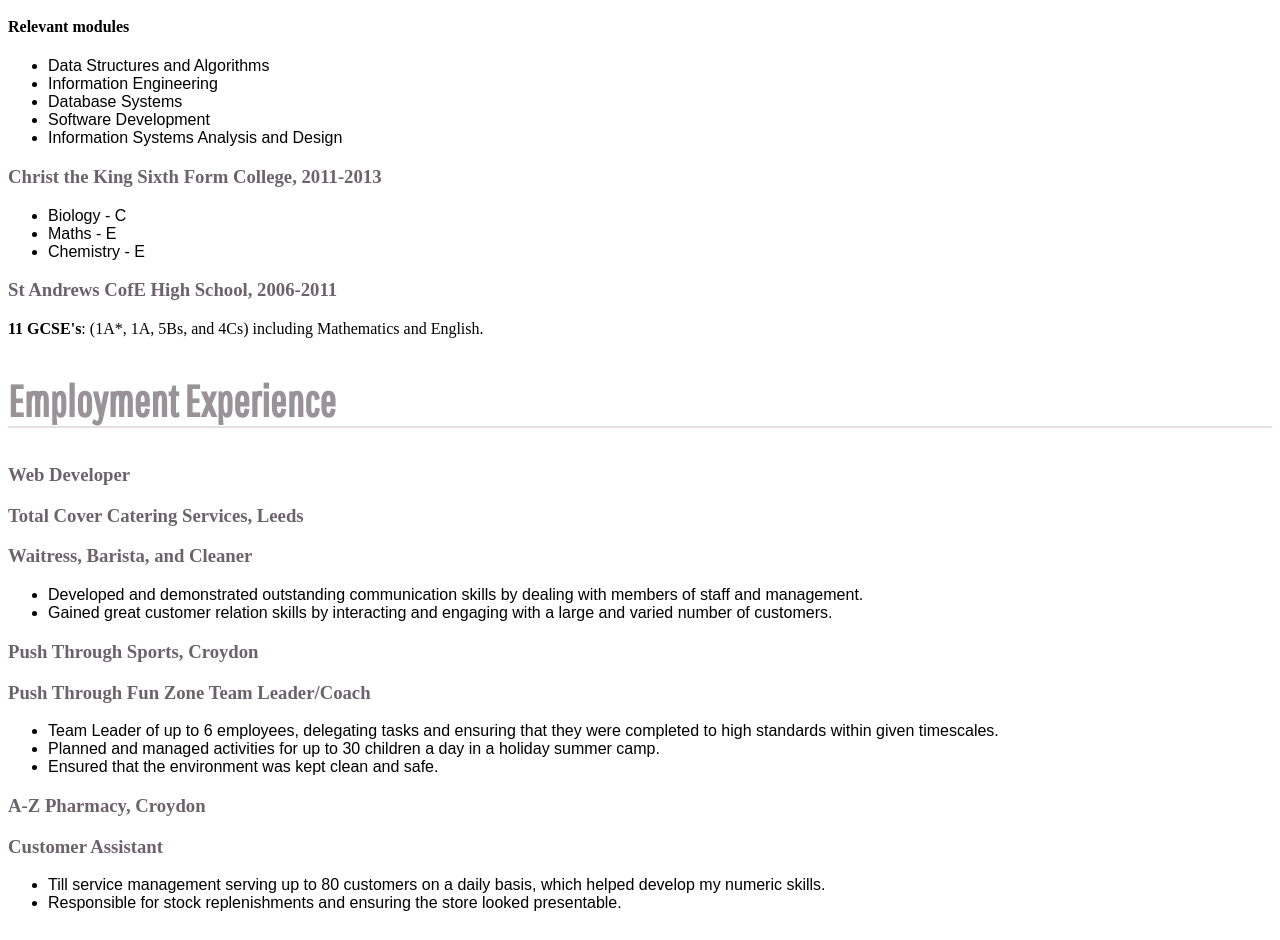
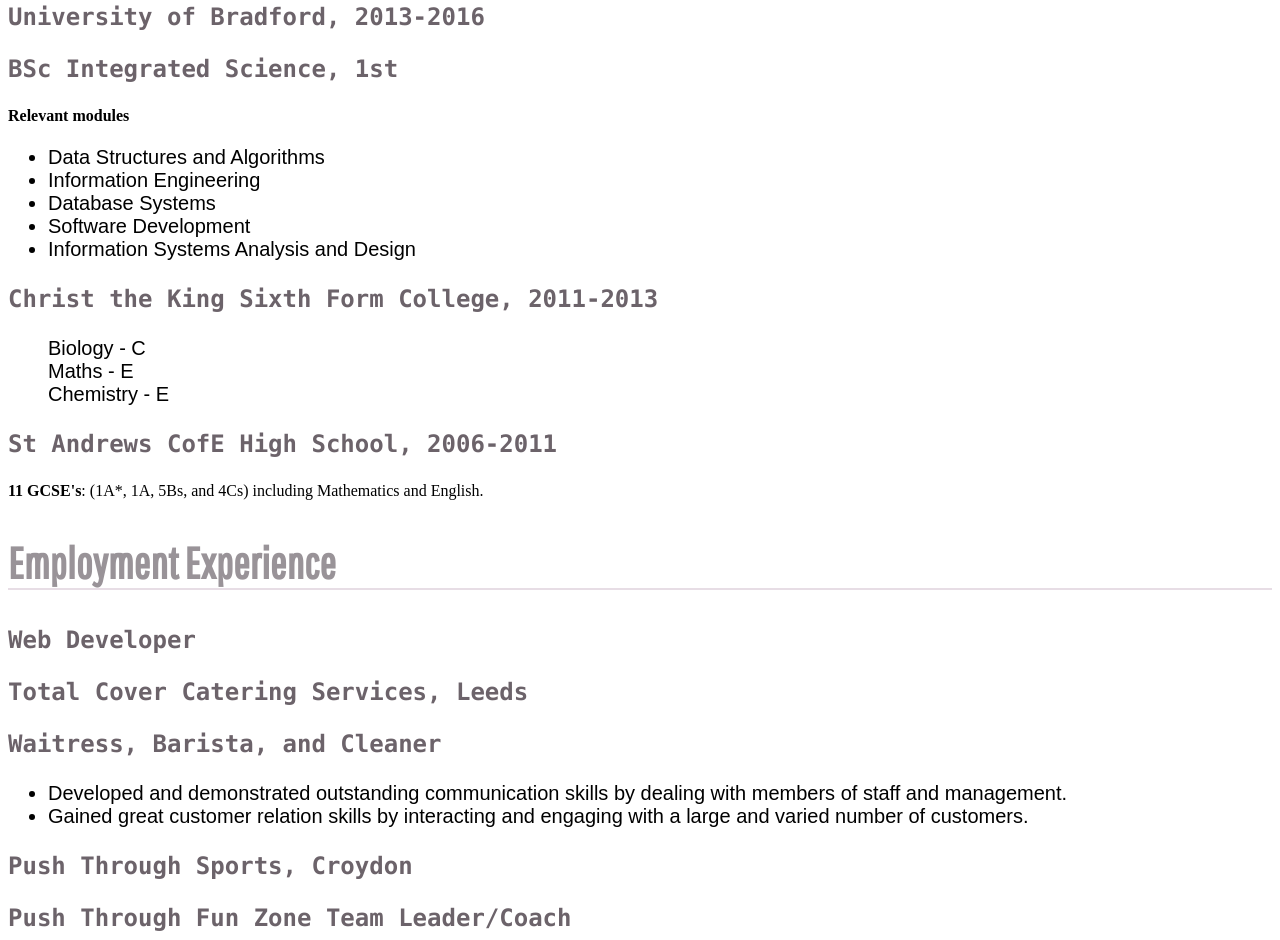
Before and after one commit to CassF/CassF.github.io, a plain HTML site: page index.html in a window 1280 px wide. Shown: the part 542-1482 px from the top of the page. Drawn offline with Linux system fonts and the light colour scheme; a web font is replaced by a local one.

Commit message:
styled employmennt duties and all lists

```diff
--- a/index.html
+++ b/index.html
@@ -18,11 +18,9 @@
         <!-- Personal Information -->
 		<section id="header">
 			<p id="name"><h1>Cassandra Frimpong</h1></p>
-                <!-- Commenting out personal info
-                <a href="mailto:cassandrafrimpong@gmail.com"><p id="email">Cassandrafrimpong@gmail.com</p></a>
+         <a href="mailto:cassandrafrimpong@gmail.com"><p id="email">Cassandrafrimpong@gmail.com</p></a>
                 <p>Address: 68 Beulah Hill, SE19 3EW</p>
                 <p>Mobile: 07943126217</p>
-                -->
 		</section>
         <!-- End of Personal Information -->
         <!-- Profile -->
@@ -53,7 +51,7 @@
             <div>
                 <h3>Christ the King Sixth Form College, 2011-2013</h3>
                     <!-- List of subjects and grades -->
-                    <ul class ="lists">
+                    <ul class ="nolists">
                         <li>Biology - C</li>
                         <li>Maths - E</li>
                         <li>Chemistry - E</li>
--- a/indexstylesheet.css
+++ b/indexstylesheet.css
@@ -65,11 +65,18 @@ h2 {
 }
 h3 {
 	color: #6C636A;
-	font-size:
+	font-size: 24px;
 	font-family: Lucida Console;
 }
 /* Styling for all lists */
 .lists {
 	font-family: 'Rambla', sans-serif;
-
+	font-size:20px;
 }
+.nolists {
+	font-family: 'Rambla', sans-serif;
+	font-size:20px;
+	list-style-type: none;
+	margin: 0;
+	text-align: left;
+}
```
Also changed, not shown: contact.html (+1 -1 lines).
